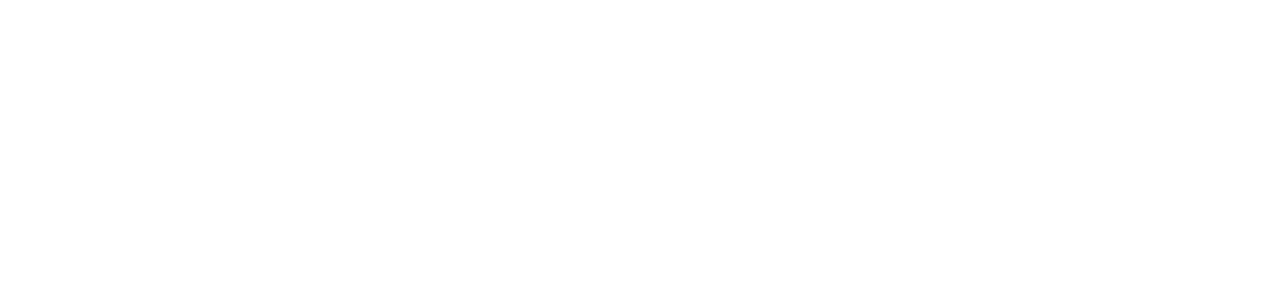
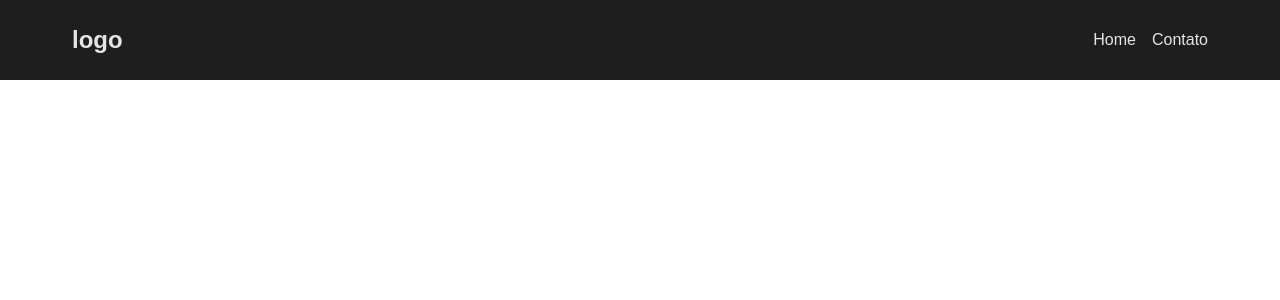
Before and after one commit to luiszkm/formationBrigade, a React (Vite) app: page / in a window 1280 px wide. Shown: the top 300 px of the page. Built offline with nearby package versions, Linux system fonts and the light colour scheme.

Commit message:
add components

```diff
--- a/package.json
+++ b/package.json
@@ -10,11 +10,13 @@
   },
   "dependencies": {
     "react": "^18.2.0",
-    "react-dom": "^18.2.0"
+    "react-dom": "^18.2.0",
+    "styled-components": "^5.3.6"
   },
   "devDependencies": {
     "@types/react": "^18.0.17",
     "@types/react-dom": "^18.0.6",
+    "@types/styled-components": "^5.1.26",
     "@vitejs/plugin-react": "^2.1.0",
     "typescript": "^4.6.4",
     "vite": "^3.1.0"
--- /dev/null
+++ b/src/components/Header/index.tsx
@@ -0,0 +1,21 @@
+import { Container } from "./styles";
+
+export function Header (){
+
+
+  return(
+    <Container>
+      <header>
+        <h2>logo</h2>
+
+        <nav>
+          <ul>
+            <a href="#"><li>Home</li></a>
+            <a href="#"><li>Contato</li></a>
+          </ul>
+        </nav>
+
+      </header>
+    </Container>
+  )
+}
--- /dev/null
+++ b/src/components/Header/styles.ts
@@ -0,0 +1,33 @@
+import styled from "styled-components";
+
+export const Container = styled.div`
+  background-color: ${({theme})=>theme.COLORS.GRAY_900};
+  display: flex;
+  align-items: center;
+  justify-content: center;
+  width: 100%;
+  height:8rem ;
+  color: ${({theme})=> theme.COLORS.WHITE_400};
+  >header{
+    width: 100%;
+    max-width: 1136px;
+    display: flex;
+    align-items: center;
+    justify-content: space-between;
+
+
+    >nav ul {
+      display: flex;
+      align-items: center;
+      gap: 1.6rem;
+
+     >a{
+      color: ${({theme})=> theme.COLORS.WHITE_400};
+     }
+    }
+
+  }
+
+
+
+`
--- /dev/null
+++ b/src/components/Input/styles.ts
@@ -0,0 +1,8 @@
+import styled from "styled-components";
+
+export const Container = styled.label`
+
+
+
+
+`
--- a/src/main.tsx
+++ b/src/main.tsx
@@ -1,10 +1,18 @@
 import React from 'react'
 import ReactDOM from 'react-dom/client'
+import { SingIn } from './pages/SingIn'
 import { Home } from './pages/Home'
 
 
+import { ThemeProvider } from 'styled-components'
+import GlobalStyle from './styles/global'
+import theme from './styles/theme'
+
 ReactDOM.createRoot(document.getElementById('root') as HTMLElement).render(
   <React.StrictMode>
-    <Home />
+    <ThemeProvider theme={theme} >
+      <GlobalStyle />
+      <Home />
+    </ThemeProvider>
   </React.StrictMode>
 )
--- a/src/pages/Home/index.tsx
+++ b/src/pages/Home/index.tsx
@@ -1,9 +1,13 @@
+import { Header } from "../../components/Header";
+import { Container } from "./styles";
 
 
 export  function Home (){
 
   return(
-    <>
-    </>
+    <Container>
+      <Header/>
+
+    </Container>
   )
 }
--- /dev/null
+++ b/src/pages/Home/styles.ts
@@ -0,0 +1,8 @@
+import styled from "styled-components";
+
+export const Container = styled.div`
+
+
+
+
+`
--- /dev/null
+++ b/src/pages/SingIn/index.tsx
@@ -0,0 +1,15 @@
+import { Input } from "../../components/Input";
+import { Container } from "./styles";
+
+
+export  function SingIn (){
+
+  return(
+    <Container>
+      <form >
+        <Input/>
+      </form>
+
+    </Container>
+  )
+}
--- /dev/null
+++ b/src/pages/SingIn/styles.ts
@@ -0,0 +1,8 @@
+import styled from "styled-components";
+
+export const Container = styled.div`
+
+
+
+
+`
--- /dev/null
+++ b/src/styles/global.ts
@@ -0,0 +1,63 @@
+import { createGlobalStyle } from "styled-components";
+
+export default createGlobalStyle`
+*{
+  padding: 0;
+  margin: 0;
+  border: 0;
+  box-sizing: 0;
+  list-style: none;
+  text-decoration: none;
+  box-sizing: border-box;
+  }
+  :root{
+  font-size: 62.5%;
+  }
+  body{
+  font-size: 1.6rem;
+  -webkit-font-smoothing: antialiased;
+  font-family: 'Poppins', sans-serif;
+  }
+  .sr-only {
+  opacity: 0;
+  width: 1px;
+  height: 1px;
+  position: absolute;
+  margin: -1px;
+  white-space: nowrap;
+  overflow: hidden;
+  border-width: 0;
+  clip: rect(0, 0, 0, 0);
+  }
+  .hide{
+  display: none;
+  }
+  a{
+    display: flex;
+    align-items: center;
+    gap: 0.5rem;
+  }
+  button,
+  a {
+    cursor: pointer;
+    transition: filter 0.2s;
+  }
+  button:hover,
+   a:hover{
+    cursor: pointer;
+    filter: brightness(0.9);
+  } @keyframes topToDown {
+    0%{
+      transform:translateY(-50%);
+      opacity: 0;
+    }
+    100%{
+      transform:translateY(0);
+      opacity: 1;
+    }
+    }
+  @keyframes rotateAnimation {
+    from {transform: rotateY(45deg)}
+    to {transform: rotateY(225deg);}
+  }
+`
--- /dev/null
+++ b/src/styles/theme.ts
@@ -0,0 +1,26 @@
+export default {
+  COLORS: {
+    GRAY_900: "#1E1E1E",
+
+
+
+    SECONDARY_BG: "#001119",
+
+    TERNARY_BG: "#0D1D25",
+
+    TEXT_COLOR: "#7C7C8A",
+    TEXT_SECONDARY_COLOR: "#C4C4CC",
+
+    WHITE: "#FFFFFF",
+
+    DARK_BLUE: "#065E7C",
+
+    WHITE_400: "#E5E5E5;",
+    WHITE_300: "#E1E1E6",
+
+
+    BLACK_300: "#312E38",
+
+    DARK_RED: "#92000E"
+  }
+}
```
Also changed, not shown: src/components/Input/Index.tsx (+13 -7 lines), 1 other file (tests, documents, lock files or other folders).
